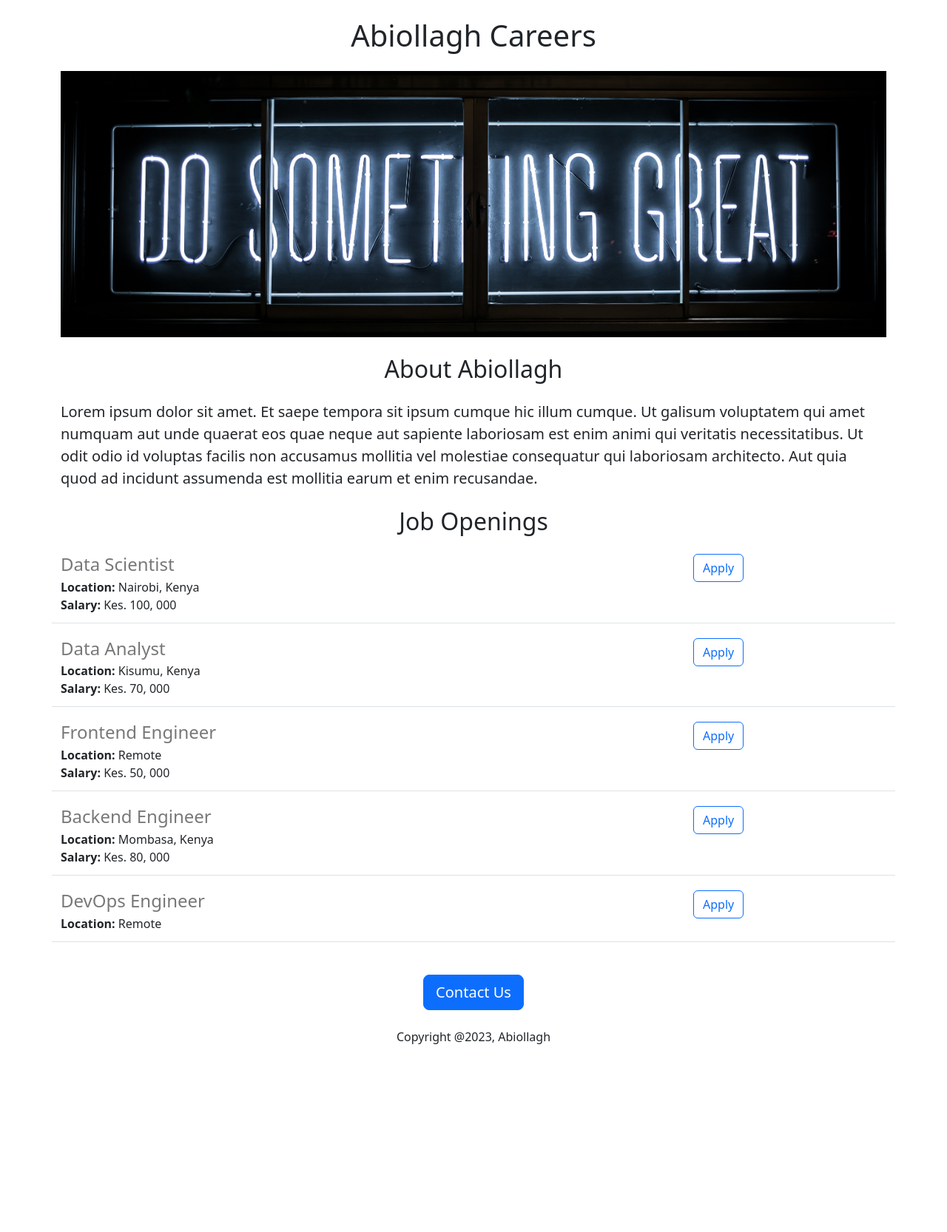
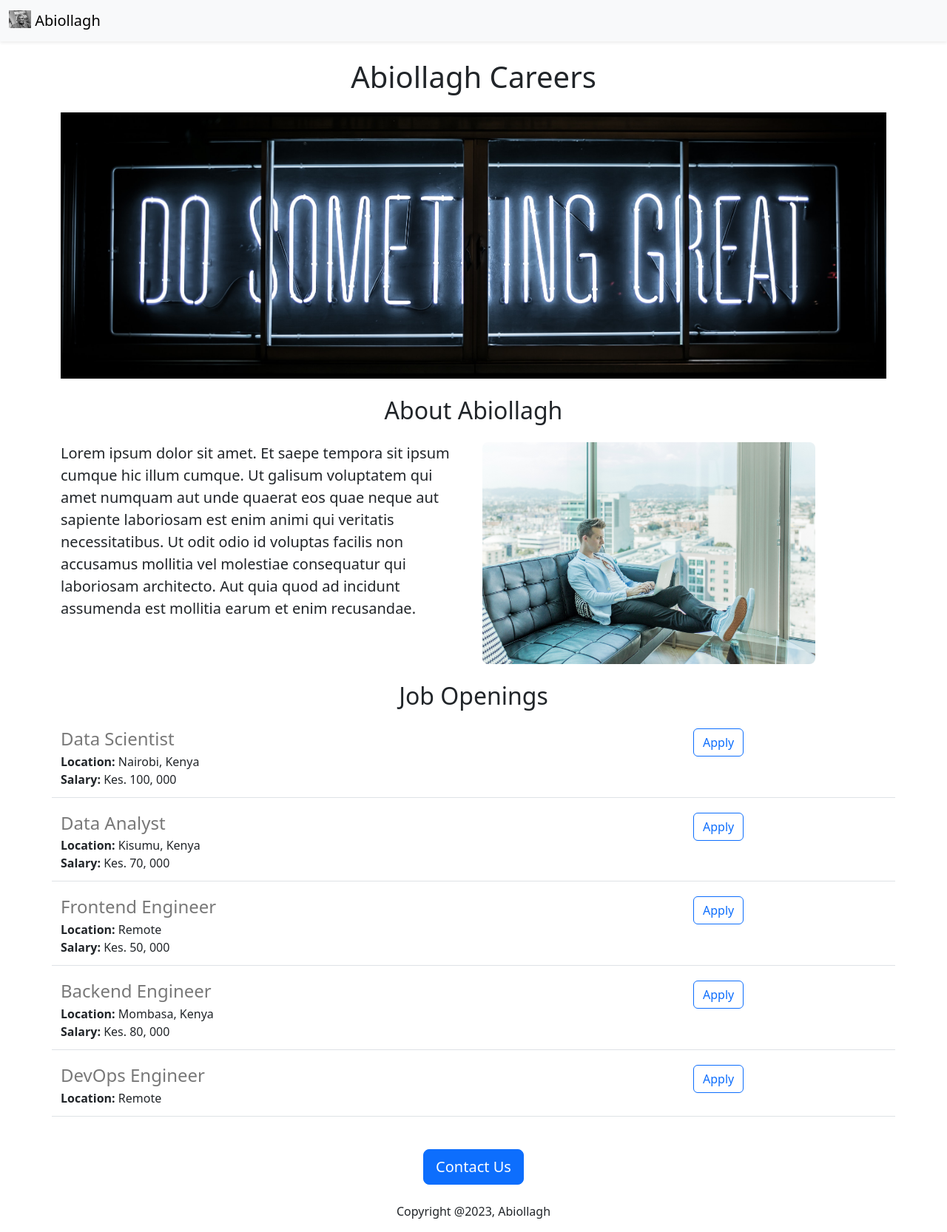
Before and after one commit to AbiollaghJames/career-web, a Flask app: page / in a window 1280 px wide. Shown: the whole page at 74% size. Before the commit the page ends 1412 px from the top, so only its background shows below. Run offline with Flask 3, Linux system fonts and the light colour scheme.

Commit message:
functional and aesthetic site

```diff
--- a/templates/home.html
+++ b/templates/home.html
@@ -14,10 +14,13 @@
     </style>
   </head>
   <body>
+    {% include 'nav.html' %}
     <div class="container">
     <h1 class="text-center mt-4 mb-4"> {{ company_name }} Careers</h1>
     <img class="img-fluid" id="banner" src="https://career-web.abiollagh.repl.co/static/banner.jpg" height="320">
     <h2 class="text-center mt-4 mb-4"> About Abiollagh </h2>
+      <div class="row" style="margin-bottom: 16px;">
+        <div class="col-md-6">
     <p class="lead">
       Lorem ipsum dolor sit amet. Et saepe tempora sit ipsum cumque hic illum
       cumque. Ut galisum voluptatem qui amet numquam aut unde quaerat eos quae
@@ -26,6 +29,11 @@
       consequatur qui laboriosam architecto. Aut quia quod ad incidunt assumenda
       est mollitia earum et enim recusandae.
     </p>
+          </div>
+        <div class="col-md-6">
+          <img src="static/work.jpg" style="height: 300px; border-radius: 8px">
+        </div>
+        </div>
       <div class="text-center">
     <h2 class="text-center mt-4 mb-4"> Job Openings </h2>
         </div>
--- a/templates/jobitem.html
+++ b/templates/jobitem.html
@@ -13,6 +13,6 @@
       {% endif %}
   </div>
   <div class="col-3">
-    <button type="button" class="btn btn-outline-primary">Apply</button>
+    <a href="mailto:abiollajames@gmail.com?subject=Application%20for%20{{job['title']}}&body=Name%3A%20%3CYour%20Name%3E%0D%0A%0D%0AContact%3A%20%3CYour%20Contact%3E%0D%0A%0D%0AResume%3A%20%3CResume%20Link%3E%0D%0A%0D%0AGithub%3A%20%3CGithub%20Link%3E%0D%0A%0D%0ALinkedIn%3A%20%3CLinkedin%20Link%3E" type="button" class="btn btn-outline-primary">Apply</a>
   </div>
 </div>
--- /dev/null
+++ b/templates/nav.html
@@ -0,0 +1,9 @@
+<nav class="navbar bg-body-tertiary shadow-sm fixed-top">
+  <div class="container-fluid">
+    <a class="navbar-brand" href="#">
+      <img src="static/profile.jpg" alt="Logo" width="30" height="24" class="d-inline-block align-text-top">
+      Abiollagh
+    </a>
+  </div>
+</nav>
+<div style="height: 56px;"></div>
```
Also changed, not shown: static/profile.jpg (added), static/work.jpg (added).
